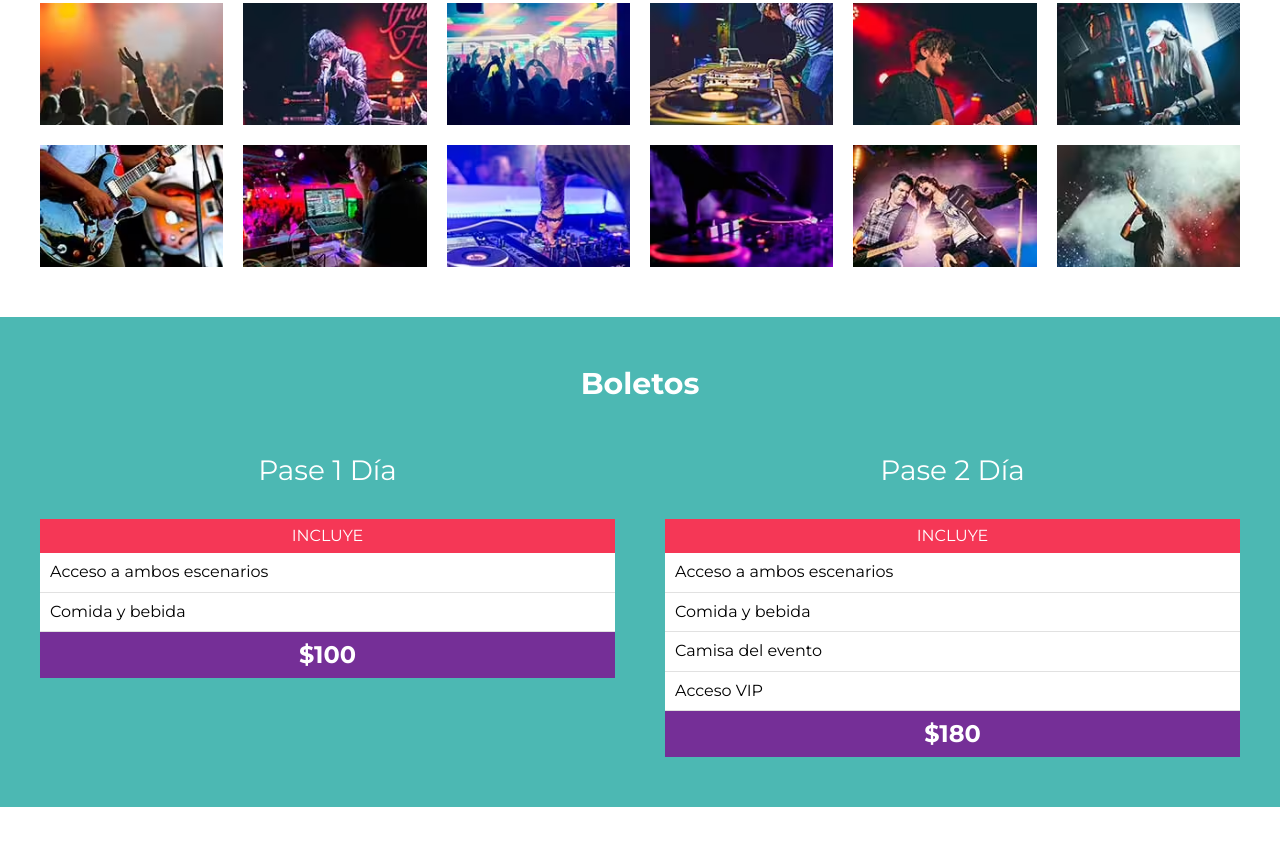
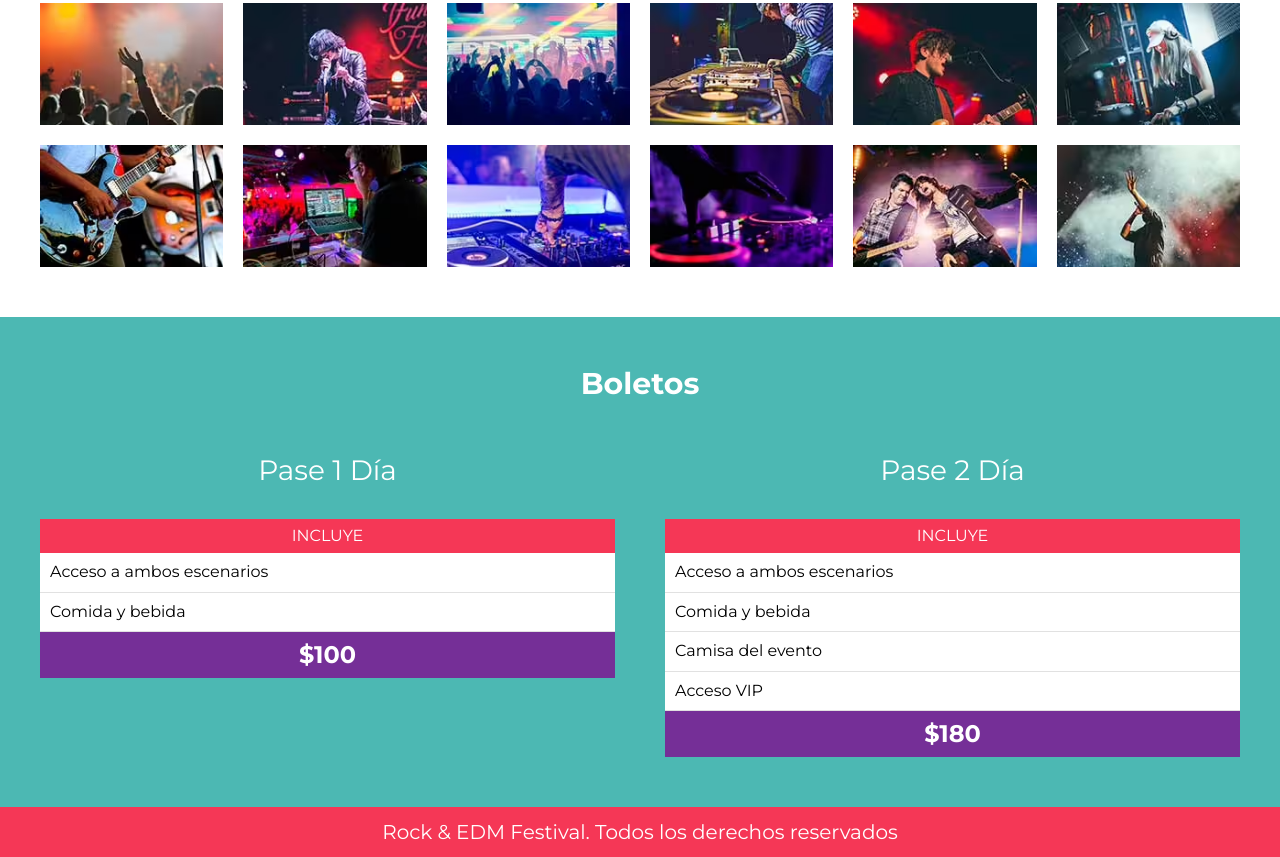
Before and after one commit to alexabadp/FestivalMusica_inicio, a website: page index.html in a window 1280 px wide. Shown: the part 3016-3873 px from the top of the page. Before the commit the page ends 3823 px from the top, so only its background shows below. Drawn offline with Linux system fonts and the light colour scheme.

Commit message:
seccion footer estilos agregados

```diff
--- a/index.html
+++ b/index.html
@@ -180,6 +180,10 @@
       </div>
     </section>
 
+    <footer class="site-footer">
+      <p>Rock & EDM Festival. Todos los derechos reservados</p>
+    </footer>
+
     <script src="build/js/app.js"></script>
   </body>
 </html>
--- /dev/null
+++ b/src/scss/layout/_footer.scss
@@ -0,0 +1,11 @@
+@use "base/variables" as v;
+
+.site-footer {
+  background-color: v.$rosa;
+  padding: 1rem;
+  p {
+    margin: 0;
+    text-align: center;
+    color: v.$blanco;
+  }
+}
--- a/src/scss/layout/_index.scss
+++ b/src/scss/layout/_index.scss
@@ -4,3 +4,4 @@
 @forward "linup";
 @forward "galeria";
 @forward "boletos";
+@forward "footer";
```
Also changed, not shown: build/css/app.css.
